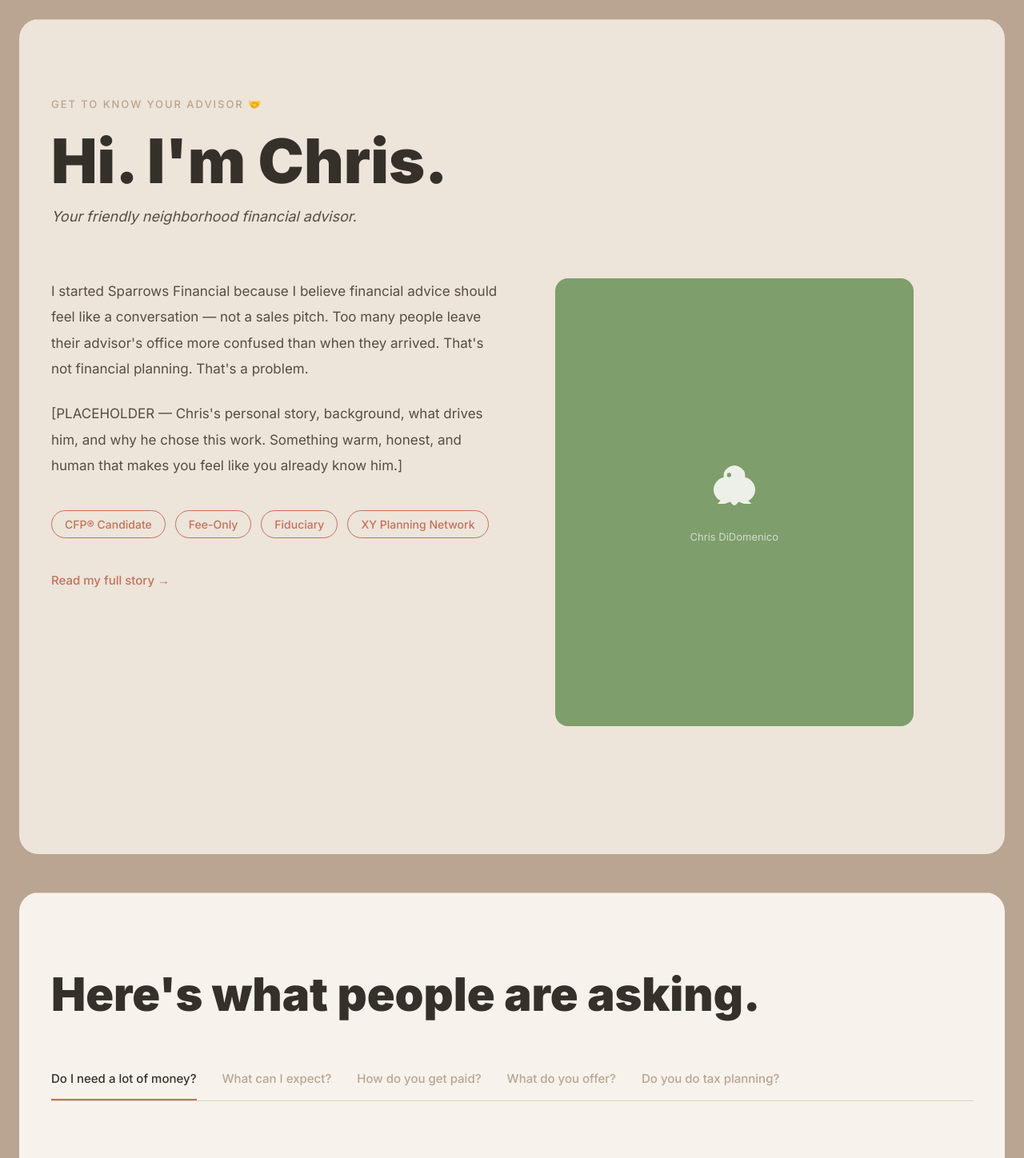
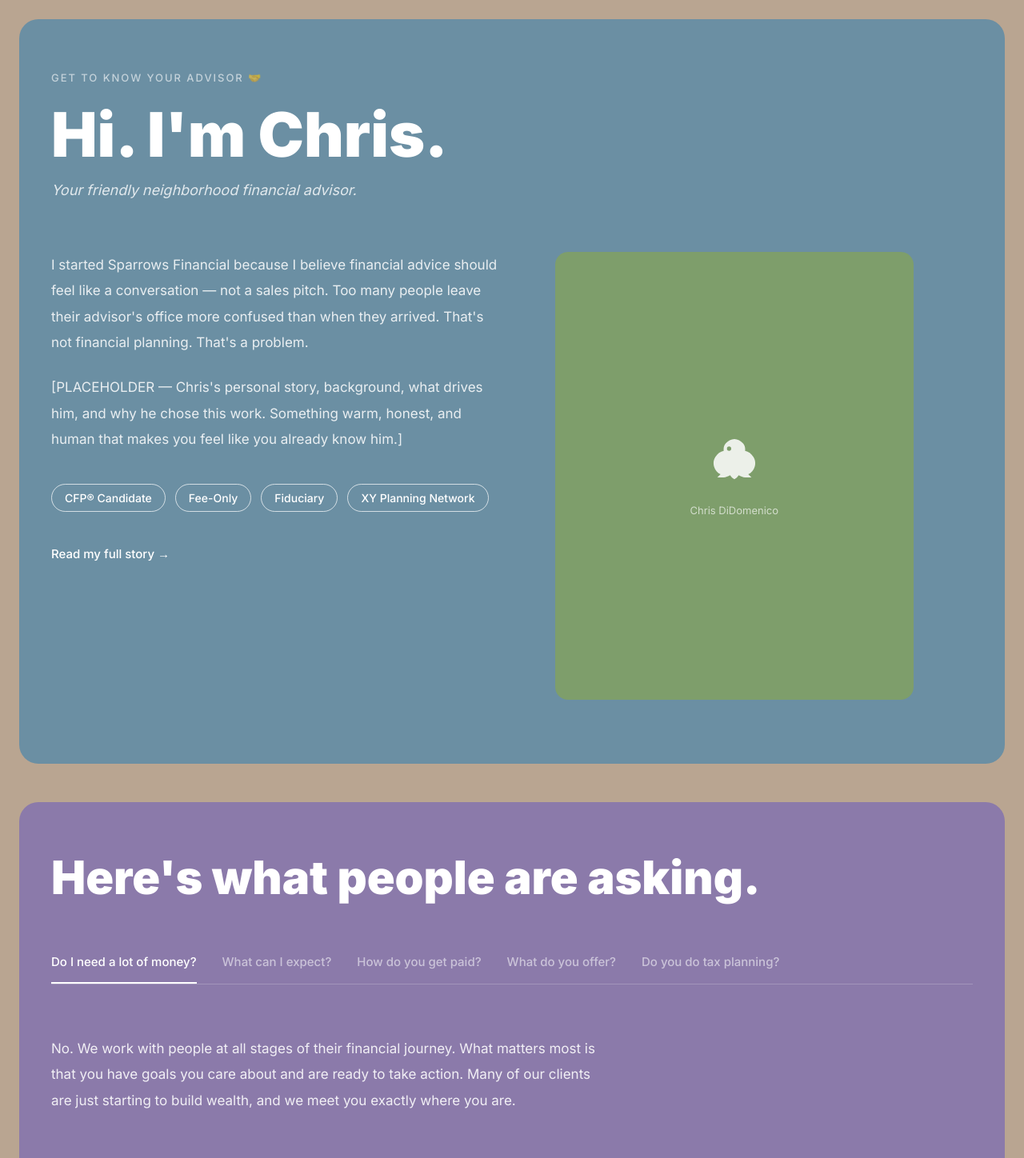
Before and after one commit to ChrisDiDomenico/sparrows-financial, a Next.js app: page / in a window 1280 px wide. Shown: the part 3240-4688 px from the top of the page at 80% size. Built offline with nearby package versions, Linux system fonts and the light colour scheme; a web font is replaced by a local one.

Commit message:
Fix section block colors

```diff
--- a/src/app/page.tsx
+++ b/src/app/page.tsx
@@ -21,34 +21,42 @@ export default function HomePage() {
           className="flex flex-col px-6 pb-24"
           style={{ gap: '48px', paddingTop: '48px', background: '#b9a591' }}
         >
+          {/* 1 — Philosophy: bone */}
           <div className="rounded-3xl overflow-hidden" style={{ background: '#ede4da' }}>
             <Philosophy />
           </div>
 
+          {/* 2 — Emotional Statement: sage green */}
           <div className="rounded-3xl overflow-hidden" style={{ background: '#7e9e6b' }}>
             <EmotionalStatement dark />
           </div>
 
+          {/* 3 — Process: dark brown */}
           <div className="rounded-3xl overflow-hidden" style={{ background: '#36302a' }}>
             <Process dark />
           </div>
 
-          <div className="rounded-3xl overflow-hidden" style={{ background: '#ede4da' }}>
-            <MeetChris />
+          {/* 4 — Meet Chris: slate blue */}
+          <div className="rounded-3xl overflow-hidden" style={{ background: '#6b8fa3' }}>
+            <MeetChris dark />
           </div>
 
-          <div className="rounded-3xl overflow-hidden" style={{ background: '#f7f3ec' }}>
-            <FAQ />
+          {/* 5 — FAQ: purple */}
+          <div className="rounded-3xl overflow-hidden" style={{ background: '#8b7aaa' }}>
+            <FAQ dark />
           </div>
 
+          {/* 6 — YouTube: umber */}
           <div className="rounded-3xl overflow-hidden" style={{ background: '#574d3f' }}>
             <YouTube dark />
           </div>
 
+          {/* 7 — Sparrows Program: forest green */}
           <div className="rounded-3xl overflow-hidden" style={{ background: '#4a6741' }}>
             <SparrowsProgram />
           </div>
 
+          {/* 8 — Final CTA: terracotta */}
           <div className="rounded-3xl overflow-hidden" style={{ background: '#c4715a' }}>
             <FinalCTA />
           </div>
--- a/src/components/sections/FAQ.tsx
+++ b/src/components/sections/FAQ.tsx
@@ -5,15 +5,22 @@ import { motion, useInView, AnimatePresence } from 'framer-motion';
 import { useRef } from 'react';
 import { FAQ_TABS } from '@/lib/constants';
 
-export default function FAQ() {
+export default function FAQ({ dark }: { dark?: boolean }) {
   const [active, setActive] = useState(0);
   const ref = useRef(null);
   const inView = useInView(ref, { once: true, margin: '-80px' });
 
+  const headlineColor = dark ? '#ffffff' : '#36302a';
+  const activeTabColor = dark ? '#ffffff' : '#36302a';
+  const inactiveTabColor = dark ? 'rgba(255,255,255,0.55)' : '#b9a591';
+  const tabBorderColor = dark ? 'rgba(255,255,255,0.2)' : '#ddd0bc';
+  const underlineColor = dark ? '#ffffff' : '#c4715a';
+  const answerColor = dark ? 'rgba(255,255,255,0.88)' : '#574d3f';
+
   return (
-    <section className="pb-40">
-      <div style={{ borderTop: '1px solid #ddd0bc' }} />
-      <div className="max-w-[1200px] mx-auto px-6 pt-24" ref={ref}>
+    <section className="pb-20">
+      {!dark && <div style={{ borderTop: '1px solid #ddd0bc' }} />}
+      <div className="max-w-[1200px] mx-auto px-6 pt-16" ref={ref}>
         <motion.h2
           initial={{ opacity: 0, y: 28 }}
           animate={inView ? { opacity: 1, y: 0 } : {}}
@@ -21,7 +28,7 @@ export default function FAQ() {
           className="font-black leading-[1.05] mb-16"
           style={{
             fontSize: 'clamp(36px, 4.5vw, 60px)',
-            color: '#36302a',
+            color: headlineColor,
             fontFamily: 'var(--font-inter)',
           }}
         >
@@ -34,21 +41,21 @@ export default function FAQ() {
           animate={inView ? { opacity: 1, y: 0 } : {}}
           transition={{ duration: 0.6, delay: 0.15 }}
           className="flex flex-wrap gap-0 mb-16"
-          style={{ borderBottom: '1px solid #ddd0bc' }}
+          style={{ borderBottom: `1px solid ${tabBorderColor}` }}
         >
           {FAQ_TABS.map((tab, i) => (
             <button
               key={i}
               onClick={() => setActive(i)}
               className="relative px-0 pb-4 mr-8 text-[15px] font-medium transition-colors"
-              style={{ color: active === i ? '#36302a' : '#b9a591' }}
+              style={{ color: active === i ? activeTabColor : inactiveTabColor }}
             >
               {tab.label}
               {active === i && (
                 <motion.div
                   layoutId="faq-underline"
                   className="absolute bottom-0 left-0 right-0 h-[2px]"
-                  style={{ background: '#c4715a' }}
+                  style={{ background: underlineColor }}
                 />
               )}
             </button>
@@ -65,7 +72,7 @@ export default function FAQ() {
               exit={{ opacity: 0, y: -8 }}
               transition={{ duration: 0.35, ease: [0.22, 1, 0.36, 1] }}
               className="text-[17px] leading-[1.9]"
-              style={{ color: '#574d3f' }}
+              style={{ color: answerColor }}
             >
               {FAQ_TABS[active].answer}
             </motion.p>
--- a/src/components/sections/MeetChris.tsx
+++ b/src/components/sections/MeetChris.tsx
@@ -16,20 +16,27 @@ const SparrowSVG = () => (
 
 const credentials = ['CFP® Candidate', 'Fee-Only', 'Fiduciary', 'XY Planning Network'];
 
-export default function MeetChris() {
+export default function MeetChris({ dark }: { dark?: boolean }) {
   const ref = useRef(null);
   const inView = useInView(ref, { once: true, margin: '-80px' });
 
+  const headlineColor = dark ? '#ffffff' : '#36302a';
+  const bodyColor = dark ? 'rgba(255,255,255,0.85)' : '#574d3f';
+  const eyebrowColor = dark ? 'rgba(255,255,255,0.6)' : '#b9a591';
+  const pillBorder = dark ? 'rgba(255,255,255,0.7)' : '#c4715a';
+  const pillColor = dark ? '#ffffff' : '#c4715a';
+  const linkColor = dark ? '#ffffff' : '#c4715a';
+
   return (
-    <section className="pb-40">
-      <div style={{ borderTop: '1px solid #ddd0bc' }} />
-      <div className="max-w-[1200px] mx-auto px-6 pt-24" ref={ref}>
+    <section className="pb-20">
+      {!dark && <div style={{ borderTop: '1px solid #ddd0bc' }} />}
+      <div className="max-w-[1200px] mx-auto px-6 pt-16" ref={ref}>
         <motion.p
           initial={{ opacity: 0, y: 20 }}
           animate={inView ? { opacity: 1, y: 0 } : {}}
           transition={{ duration: 0.6 }}
           className="uppercase tracking-[0.15em] text-[13px] font-medium mb-6"
-          style={{ color: '#b9a591' }}
+          style={{ color: eyebrowColor }}
         >
           Get to know your advisor 🤝
         </motion.p>
@@ -41,7 +48,7 @@ export default function MeetChris() {
           className="font-black leading-[1.0] mb-4"
           style={{
             fontSize: 'clamp(52px, 6vw, 80px)',
-            color: '#36302a',
+            color: headlineColor,
             fontFamily: 'var(--font-inter)',
           }}
         >
@@ -53,7 +60,7 @@ export default function MeetChris() {
           animate={inView ? { opacity: 1, y: 0 } : {}}
           transition={{ duration: 0.6, delay: 0.16 }}
           className="text-[18px] italic mb-16"
-          style={{ color: '#574d3f' }}
+          style={{ color: dark ? 'rgba(255,255,255,0.8)' : '#574d3f' }}
         >
           Your friendly neighborhood financial advisor.
         </motion.p>
@@ -66,13 +73,13 @@ export default function MeetChris() {
             transition={{ duration: 0.7, delay: 0.22, ease: [0.22, 1, 0.36, 1] }}
             className="md:w-[52%]"
           >
-            <p className="text-[17px] leading-[1.9] mb-6" style={{ color: '#574d3f' }}>
+            <p className="text-[17px] leading-[1.9] mb-6" style={{ color: bodyColor }}>
               I started Sparrows Financial because I believe financial advice should feel like a
               conversation — not a sales pitch. Too many people leave their advisor&apos;s office
               more confused than when they arrived. That&apos;s not financial planning. That&apos;s a
               problem.
             </p>
-            <p className="text-[17px] leading-[1.9] mb-10" style={{ color: '#574d3f' }}>
+            <p className="text-[17px] leading-[1.9] mb-10" style={{ color: bodyColor }}>
               [PLACEHOLDER — Chris&apos;s personal story, background, what drives him, and why he
               chose this work. Something warm, honest, and human that makes you feel like you already
               know him.]
@@ -84,8 +91,8 @@ export default function MeetChris() {
                   key={c}
                   className="px-4 py-1.5 rounded-full text-[14px] font-medium"
                   style={{
-                    border: '1px solid #c4715a',
-                    color: '#c4715a',
+                    border: `1px solid ${pillBorder}`,
+                    color: pillColor,
                   }}
                 >
                   {c}
@@ -96,7 +103,7 @@ export default function MeetChris() {
             <Link
               href="/about"
               className="text-[15px] font-medium hover:opacity-70 transition-opacity"
-              style={{ color: '#c4715a' }}
+              style={{ color: linkColor }}
             >
               Read my full story →
             </Link>
```
